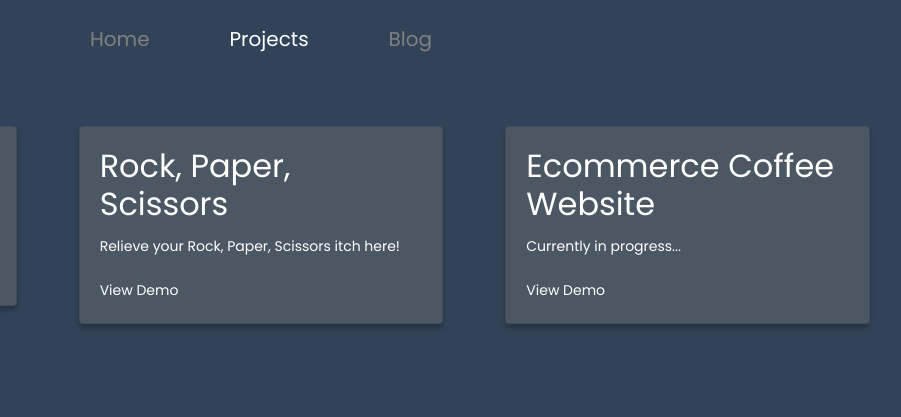
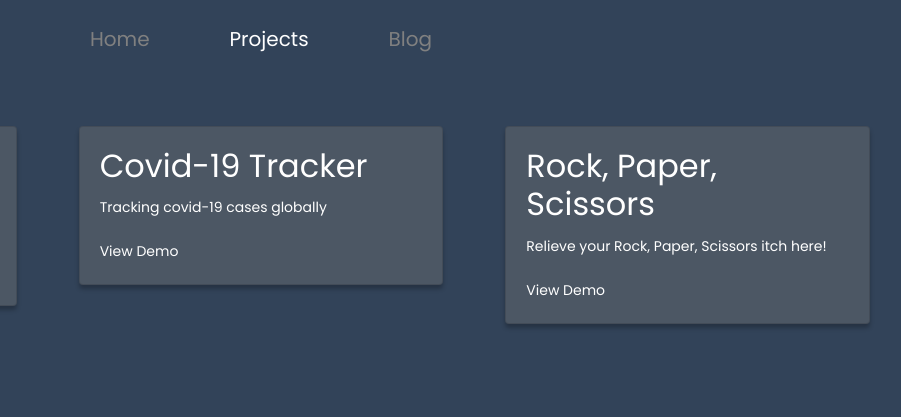
Before and after one commit to ptran12/personal_portfolio, a Gatsby site in the folder personal_portfolio/: page /projects in a window 1280 px wide. Shown: the top 417 px of the page, 379-1280 px from the left. Built offline with nearby package versions, Linux system fonts and the light colour scheme; Gatsby itself is replaced by a stand-in of ours.

Commit message:
updating projects

```diff
--- a/personal_portfolio/content/projects.yaml
+++ b/personal_portfolio/content/projects.yaml
@@ -2,6 +2,10 @@
   subtitle: A RGB game where users have to guess the given color of the RGB value
   link: https://ptran12.github.io/Color-Game/
   image: RGB.png
+
+- title: Covid-19 Tracker
+  subtitle: Tracking covid-19 cases globally
+  link: https://nifty-ramanujan-405dcd.netlify.app/
 
 - title: Rock, Paper, Scissors
   subtitle: Relieve your Rock, Paper, Scissors itch here!
--- a/personal_portfolio/src/components/card.js
+++ b/personal_portfolio/src/components/card.js
@@ -3,11 +3,11 @@ import Img from "gatsby-image"
 
 function card(props) {
   const { cardTitle, cardSubtitle, link, cardCover } = props
+  // console.log(props)
   return (
     <div className="col-lg-4">
       <div className="card mx-3 my-5">
         <div className="card-body">
-          <Img fluid={cardCover}></Img>
           <h2 className="card-title">{cardTitle}</h2>
           <p className="card-text">{cardSubtitle}</p>
           <a href={link} className="card-link">
```
Also changed, not shown: 1 other file.
